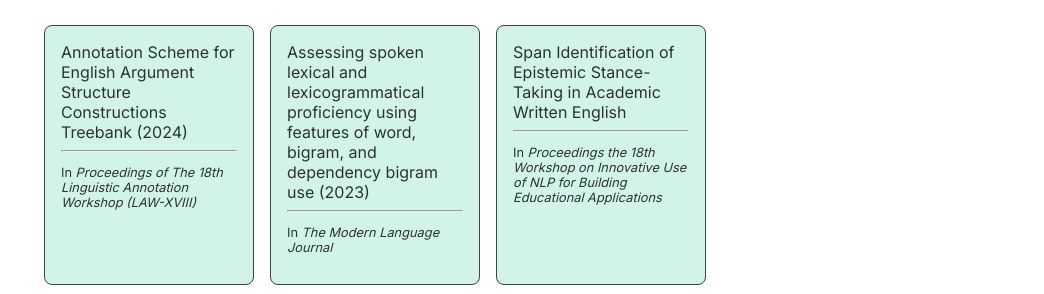
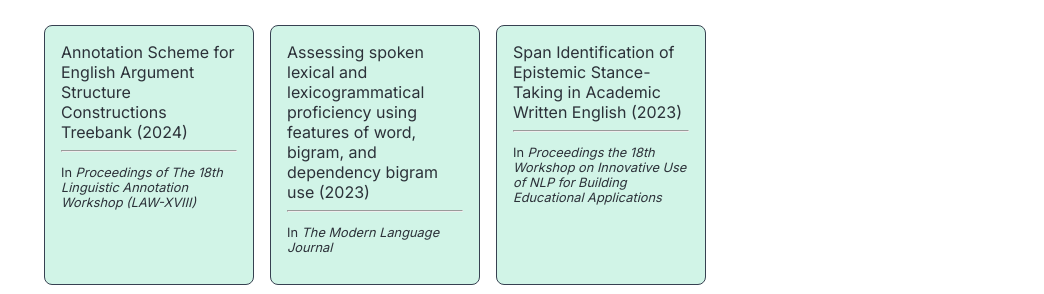
Before and after one commit to LCR-ADS-Lab/LCR-ADS-Home, a Jekyll site: the page built from docs/index.md, in a window 1280 px wide. Shown: the part 362-656 px from the top of the page, without its empty margins (236-1280 px from the left). Built offline with Jekyll 4.4.1, drawn with Linux system fonts in a browser that asks for light colours.

Commit message:
updated3

```diff
--- a/docs/_data/home.yml
+++ b/docs/_data/home.yml
@@ -14,7 +14,7 @@ project_entries:
     url: https://onlinelibrary.wiley.com/doi/pdf/10.1111/modl.12845
     desc: In <i>The Modern Language Journal</i>
 
-  - title: Span Identification of Epistemic Stance-Taking in Academic Written English
+  - title: Span Identification of Epistemic Stance-Taking in Academic Written English (2023)
     url: https://aclanthology.org/2023.bea-1.35.pdf
     desc: In <i>Proceedings the 18th Workshop on Innovative Use of NLP for Building Educational Applications</i>
 
--- a/docs/_sass/moonwalk.scss
+++ b/docs/_sass/moonwalk.scss
@@ -72,7 +72,7 @@ html {
     --links: #4D5859;
     --highlight: #2c3139; // changed
     --code-text: #2c3139;
-    --share-text: #def9ec;
+    --share-text: #f8f9ef;
 }
 // -------------- THEME SWITCHER -------------- //
 @mixin dark-appearance {
```
Also changed, not shown: 2 other files.
